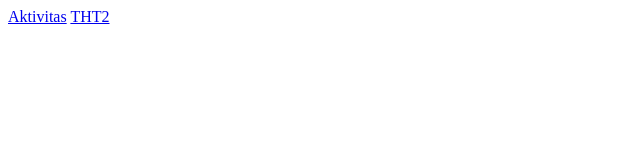
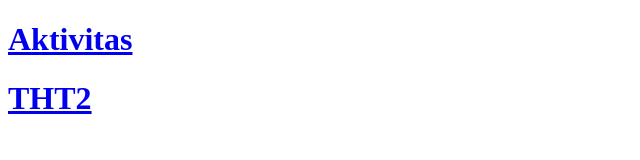
Before and after one commit to masssbroo/Prak-Pemograman-Web-G-Hardy-105223013, a plain HTML site: page index.html in a window 1280 px wide. Shown: the whole page, without its empty margins (0-640 px from the left). Drawn offline with Linux system fonts and the light colour scheme.

Commit message:
0.7 edit line

```diff
--- a/index.html
+++ b/index.html
@@ -6,7 +6,9 @@
     <title>Document</title>
 </head>
 <body>
-    <a href="W2/Aktivitas/index.html">Aktivitas</a>
-    <a href="W2/THT/index.html">THT2</a>
+
+    <h1><a href="W2/Aktivitas/index.html">Aktivitas</a></h1>
+    <h1><a href="W2/THT/index.html">THT2</a></h1>
+
 </body>
 </html>
```
